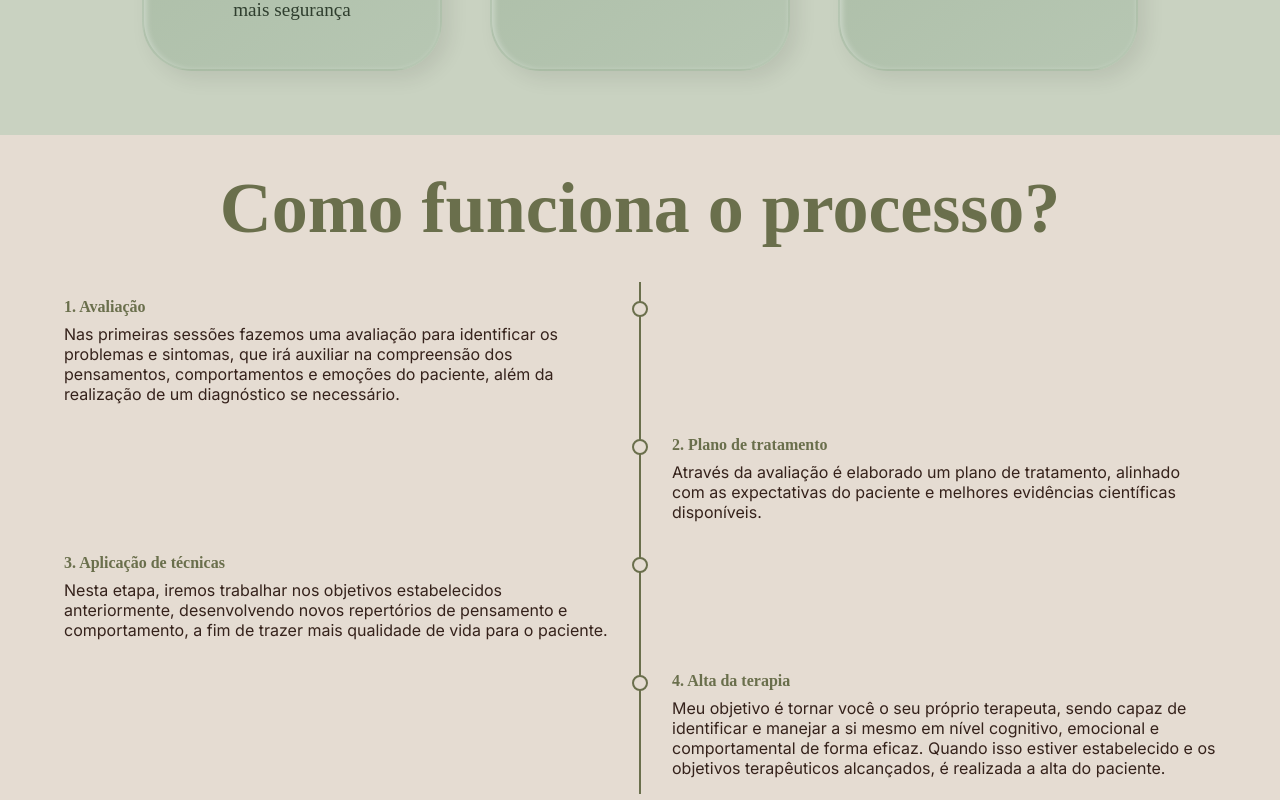
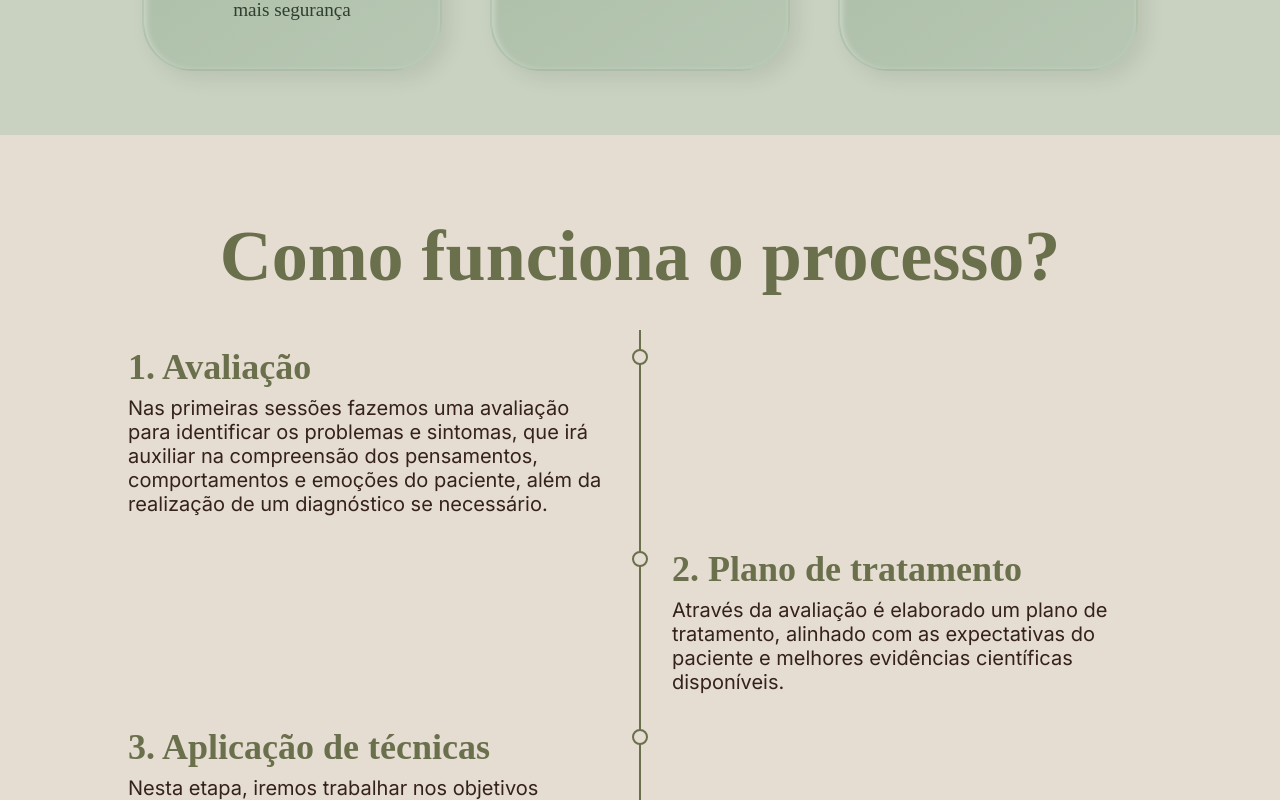
Before and after one commit to kauacode/psychologist-personal-site, a React (Vite) app: page / in a window 1280 px wide. Shown: the part 2540-3340 px from the top of the page. Built offline with nearby package versions, Linux system fonts and the light colour scheme.

Commit message:
feat: tornado responsivel a tela sobre a terapia

```diff
--- a/src/components/TherapyProcess/TherapyProcess.module.css
+++ b/src/components/TherapyProcess/TherapyProcess.module.css
@@ -1,6 +1,11 @@
 .backgroundWrapper {
+  width: 100%;
   background-color: #e5dcd2;
-  padding: 2rem;
+  padding: 5rem 2rem;
+  display: flex;
+  flex-direction: column;
+  align-items: center;
+  text-align: center;
 }
 
 .backgroundWrapper h2 {
@@ -8,7 +13,44 @@
   margin-bottom: 2rem;
   color: #6a6f4c;
   font-weight: bold;
-  font-size: 72px
+  font-size: 48px;
+}
+
+.timeline {
+  position: relative;
+  list-style: none;
+  padding-left: 0;
+  margin: 0;
+}
+
+.timeline li {
+  position: relative;
+  width: 100%;
+  padding: 1rem 2rem;
+  display: flex;
+  align-items: flex-start;
+  gap: 0.8rem;
+}
+
+.content {
+  color: #35221b;
+}
+
+.content h3 {
+  font-size: 24px;
+  margin: 0 0 0.5rem 0;
+  font-weight: bold;
+  color: #6a6f4c;
+}
+
+.content p {
+  margin: 0;
+  font-size: 16px;
+}
+
+@media (min-width: 80em) {
+  .backgroundWrapper h2 {
+    font-size: 72px;
   }
 
   .timeline {
@@ -19,7 +61,74 @@
   }
 
   .timeline::before {
-  content: '';
+    content: "";
+    position: absolute;
+    left: 50%;
+    top: 0;
+    bottom: 0;
+    width: 2px;
+    background-color: #6a6f4c;
+    transform: translateX(-50%);
+  }
+
+  .timeline li {
+    width: 50%;
+  }
+
+  .timeline li:nth-child(odd) {
+    left: 0;
+    flex-direction: row-reverse;
+    text-align: left;
+  }
+
+  .timeline li:nth-child(even) {
+    left: 50%;
+    flex-direction: row;
+    text-align: left;
+  }
+
+  .circle {
+    position: absolute;
+    top: 1.2rem;
+    width: 16px;
+    height: 16px;
+    background-color: #e5dcd2;
+    border: 2px solid #6a6f4c;
+    border-radius: 50%;
+    z-index: 1;
+    left: 100%;
+    transform: translateX(-50%);
+  }
+
+  .timeline li:nth-child(even) .circle {
+    left: 0;
+    transform: translateX(-50%);
+  }
+
+  .content h3 {
+    font-size: 36px;
+    margin: 0 0 0.5rem 0;
+    font-weight: bold;
+    color: #6a6f4c;
+  }
+
+  .backgroundWrapper h2 {
+    text-align: center;
+    margin-bottom: 2rem;
+    color: #6a6f4c;
+    font-weight: bold;
+    font-size: 72px;
+  }
+
+  .timeline {
+    position: relative;
+    list-style: none;
+    padding-left: 0;
+    margin: 0;
+  }
+
+  .timeline::before {
+    content: "";
     position: absolute;
     left: 50%;
     top: 0;
@@ -70,14 +179,20 @@
 
   .content {
     color: #35221b;
-}
-
-.content h3 {
-  margin: 0 0 0.5rem 0;
-  font-weight: bold;
-  color: #6a6f4c;
+    width: 64rem;
   }
 
   .content p {
     margin: 0;
+    font-size: 20px;
   }
+}
+
+
+@media (max-width: 79em) {
+    .content {
+    border: 2px solid #6a6f4c;
+    border-radius: 12px;
+    padding: 1rem;
+  }
+}
```
Lines whose indentation alone changed are shown as unchanged.
